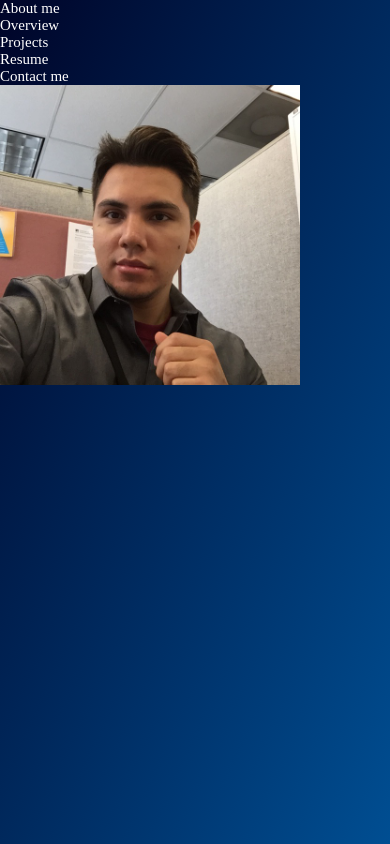
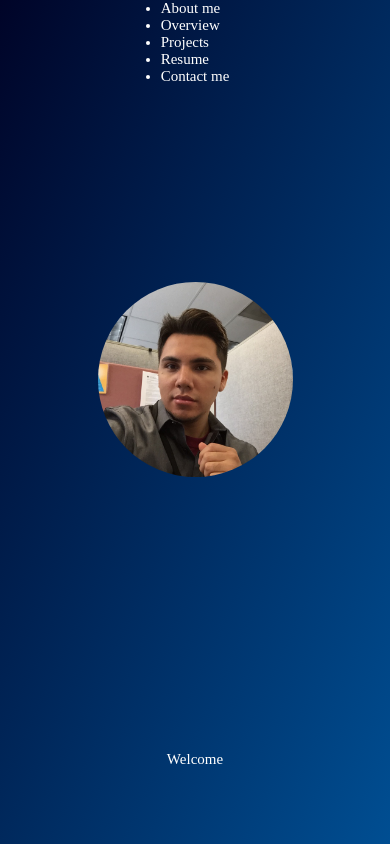
Before and after one commit to kennybecerra/kennybecerra.github.io, a website: page index.html in a window 390 px wide. Drawn offline with Linux system fonts and the light colour scheme.

Commit message:
7_21_2018 mobile first changes to the header

```diff
--- a/index.html
+++ b/index.html
@@ -9,8 +9,8 @@
 </head>
 <body>
 	<header class="header">
-		<nav class="nav">
-			<ul class="nav__content">
+		<nav class="header__nav">
+			<ul class="header__nav__content">
 				<li class="nav__content--1">About me</li>
 				<li class="nav__content--2">Overview</li>
 				<li class="nav__content--3">Projects</li>
@@ -18,12 +18,14 @@
 				<li class="nav__content--5">Contact me</li>
 			</ul>
 		</nav>
-		<section class="hero">
-			<figure class="hero__circle">
-				<img src="images/HeadShot2.jpg" alt="Headshot photo" class="hero__circle__image">
+		<section class="header__hero">
+			<figure class="header__hero__circle">
+				<img src="images/HeadShot2.jpg" alt="Headshot photo" class="header__hero__circle__image">
 			</figure>
-
 		</section>
+		<div class="header__text">
+			<p>Welcome</p>
+		</div>
 	</header>
 	<main>
 		<section class="overview">
--- a/sass/layout/_grid.scss
+++ b/sass/layout/_grid.scss
@@ -1,20 +1,5 @@
 
-.header {
-    display: grid;
-    grid-template-columns: minmax(80%, max-content);
-    grid-template-rows: 10vh minmax(60vh, 80vh);
-}
 
-.nav {
-    grid-row: 1/2;
-    grid-column: 1/2;
-}
-
-.hero {
-    grid-row: 2/3;
-    grid-column: 1/2;
-
-}
 /*
 .hero {
     display:grid;
--- a/sass/main.scss
+++ b/sass/main.scss
@@ -16,4 +16,4 @@
 
 
 //PAGES
-@import "pages/home";
+@import "pages/header";
--- a/sass/pages/_home.scss
+++ b/sass/pages/_header.scss
@@ -1,8 +1,15 @@
 
 .header {
-  display: block;
+  display: grid;
+  grid-template-columns:  [header-start] 1fr [header-end]; //minmax(80%, max-content);
+  grid-template-rows: [nav-start] 10vh [nav-end hero-start] minmax(60vh, 80vh) [hero-end text-start] minmax(10vh, 20vh) [text-end];
+
   height: 100vh;
-  width: 100%;
+
+  align-items: center;
+  justify-items: center;
+
+
   //background-image: linear-gradient(to right bottom, #667eea, #764ba2);
   background-image: linear-gradient(to right bottom, #000428, #004e92);
   //background-image: linear-gradient(to right bottom, #667eea, #764ba2);
@@ -10,17 +17,31 @@
 
   font-size: 1.5rem;
   color: #FFF;
-}
 
-.nav {
+  &__nav {
+    grid-column: header-start / header-end;
+    grid-row: nav-start / nav-end;
 
   }
 
-.hero {
+  &__hero {
+      grid-column: header-start / header-end;
+      grid-row: hero-start / hero-end;
+
 
     &__circle {
+      width: 50%;
+      margin: auto;
+      border-radius: 50%;
+      overflow: hidden;
 
-    width: 300px;
+      &::before {
+
+      }
+
+      &::after {
+
+      }
 
       &__image {
         width: 100%;
@@ -30,6 +51,14 @@
       }
     }
   }
+
+  &__text {
+      grid-column: header-start / header-end;
+      grid-row: text-start / text-end;
+  }
+}
+
+
 
 /*
 .hero {
```
Also changed, not shown: css/style.css. Lines whose indentation alone changed are shown as unchanged.
